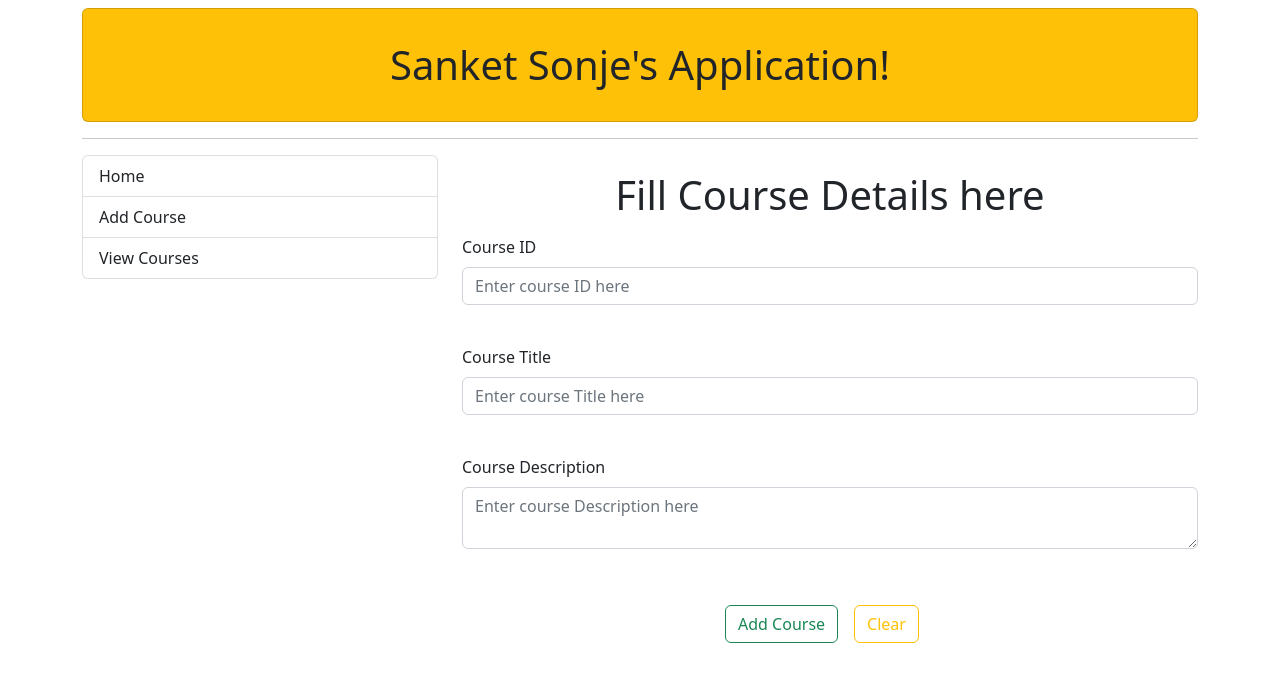
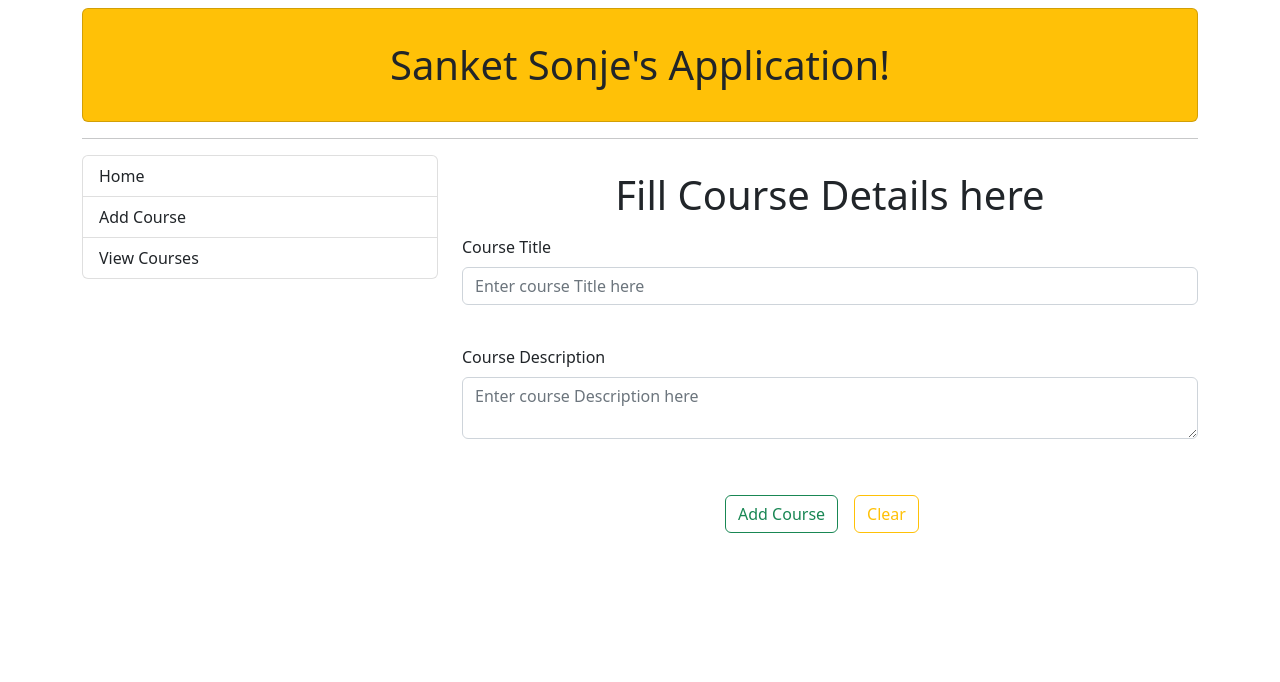
Before and after one commit to ssonje/CourseApplicationRepo, a React (Create React App) app in the folder Course Application/Front End Project/: page /addCourse in a window 1280 px wide. Shown: the top 682 px of the page. Built offline with nearby package versions, Linux system fonts and the light colour scheme.

Commit message:
Fixing the Course ID issue

```diff
--- a/Course Application/Front End Project/src/Components/AddCourse.js
+++ b/Course Application/Front End Project/src/Components/AddCourse.js
@@ -1,4 +1,4 @@
-import React, { useState, Fragment, useEffect } from "react";
+import React, { useState, Fragment } from "react";
 import { Form, FormGroup, Label, Input, Container, Button } from "reactstrap";
 import axios from "axios";
 import base_url from "./../api/bootapi";
@@ -26,9 +26,6 @@ function AddCourse() {
     const navigate = useNavigate();
     const validate = (course) => {
         const errors = {};
-        if (!course.id) {
-            errors.id = "Course ID cannot be empty!";
-        }
 
         if (!course.name) {
             errors.name = "Course Title cannot be empty!";
@@ -66,22 +63,6 @@ function AddCourse() {
             <h1 className="text-center my-3">Fill Course Details here</h1>
             <Form>
                 <FormGroup>
-                    <Label for="courseID">
-                        Course ID
-                    </Label>
-                    <Input
-                        id="courseID"
-                        name="id"
-                        placeholder="Enter course ID here"
-                        type="text"
-                        onChange={(e)=> {
-                            setCourse({...course, id:e.target.value});
-                        }}
-                    />
-                    <Label style={{color:'red', marginTop:5}}>{courseErrors.id}</Label>
-                </FormGroup>
-
-                <FormGroup>
                     <Label for="courseTitle">
                         Course Title
                     </Label>
@@ -118,12 +99,10 @@ function AddCourse() {
                         handleForm(e);
                     }}>Add Course</Button>
                     <Button color="warning m-3" outline type="reset" onClick={()=> {
-                        console.log("Before clearing - ", course);
-                        setCourse({...course, id:null, name:null, description:null});
+                        setCourse({...course, name:null, description:null});
                         course.id = null;
                         course.name = null;
                         course.description = null;
-                        console.log("After clearing - ", course);
                     }}>
                         Clear
                     </Button>
--- a/Course Application/Front End Project/src/Components/UpdateCourse.js
+++ b/Course Application/Front End Project/src/Components/UpdateCourse.js
@@ -49,21 +49,6 @@ function UpdateCourse() {
             <h1 className="text-center my-3">Update Course Details from here</h1>
             <Form>
                 <FormGroup>
-                    <Label for="courseID">
-                        Course ID
-                    </Label>
-                    <Input
-                        id="courseID"
-                        name="id"
-                        type="text"
-                        value={course.id}
-                        onChange={(e)=> {
-                            setCourse({...course, id:e.target.value});
-                        }}
-                    />
-                </FormGroup>
-
-                <FormGroup>
                     <Label for="courseTitle">
                         Course Title
                     </Label>
```
Also changed, not shown: 2 other files (tests, documents, lock files or other folders).
